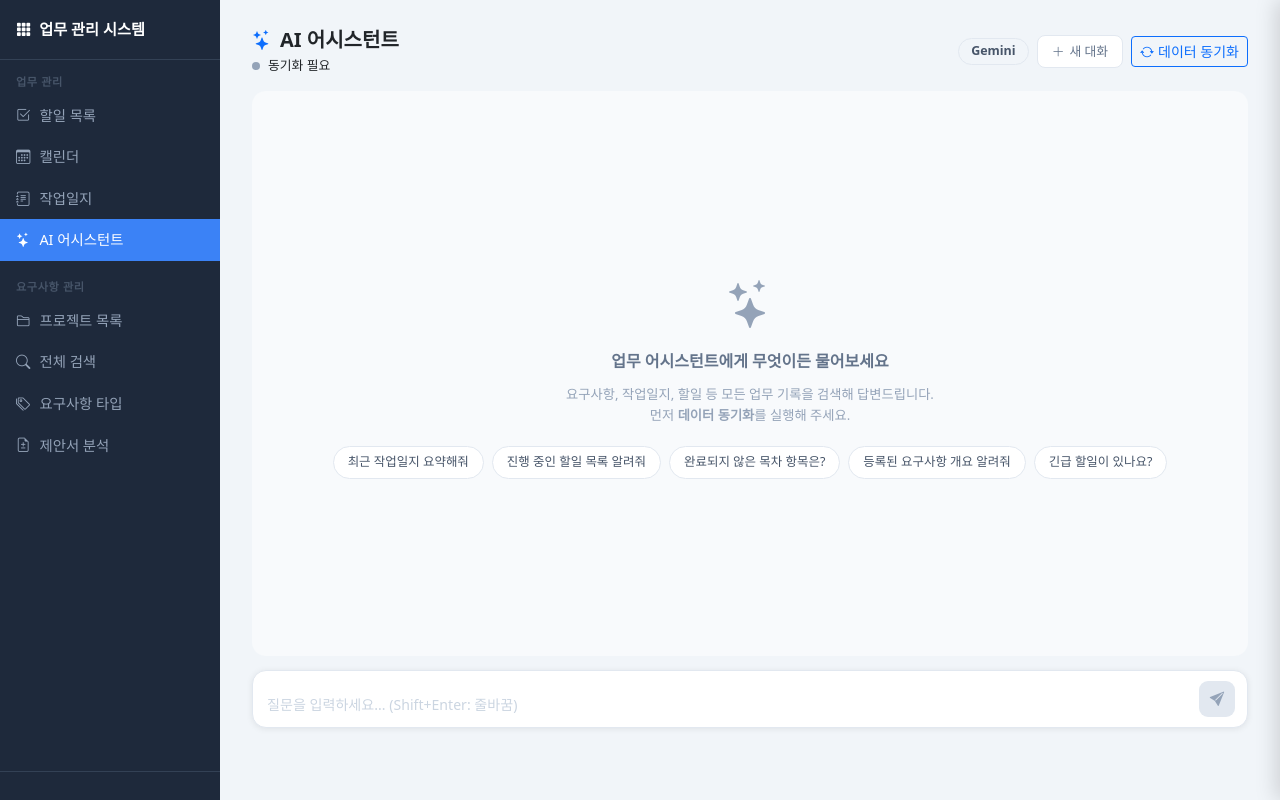
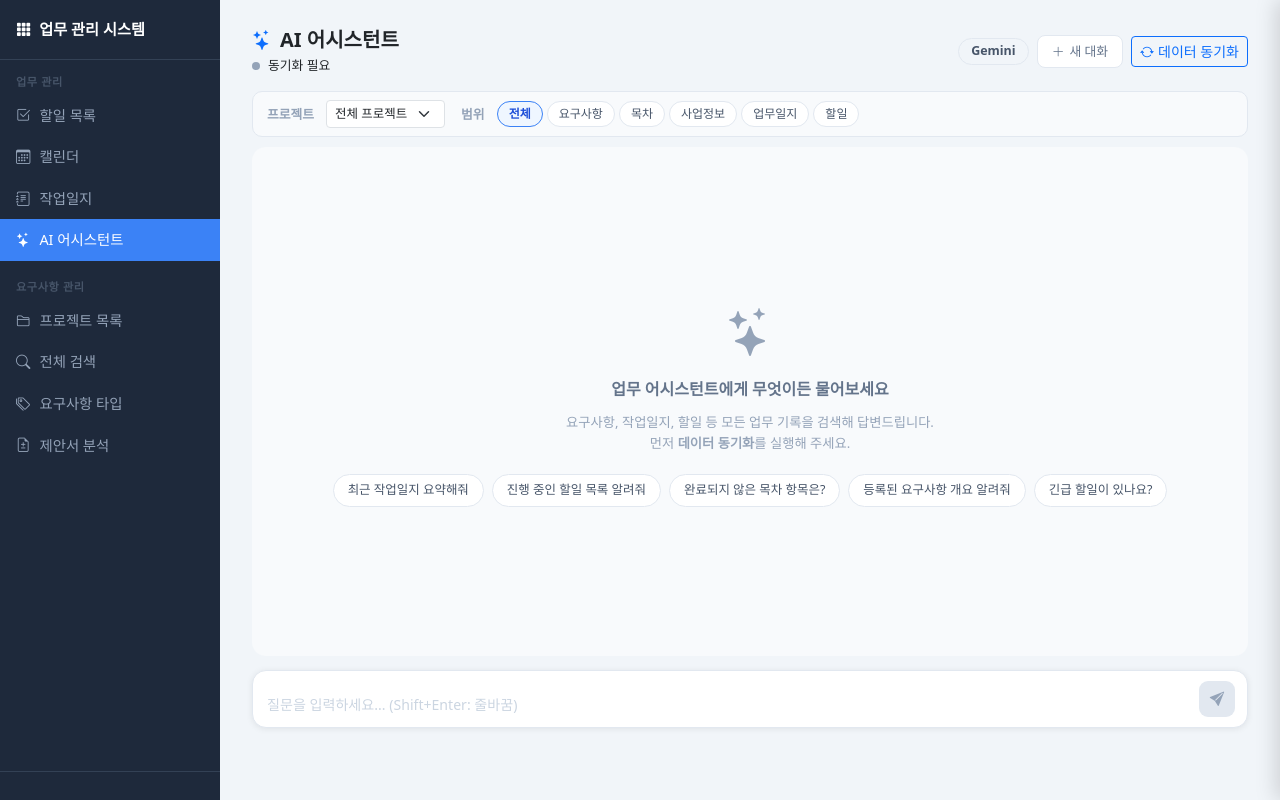
Before and after one commit to jongchan1514/ReqPilot, a Flask app: page /chat in a window 1280 px wide. Run offline with Flask 3, Linux system fonts and the light colour scheme; data that the repository does not hold is empty; some libraries are stand-ins or nearby versions.

Commit message:
Enhance AI assistant: project filter + context type selector
- VectorChunk.project_id: store project association per chunk
- build_chunks(): requirement/toc/business_info tagged with project_id
- sync_vectors(): saves project_id to VectorChunk rows
- search()/answer(): project_id + source_types filter params
- /api/chat/projects: list projects for chat dropdown
- /api/chat/ask: accept project_id and source_types from client
- chat.html: context bar with project select + type pills (전체/요구사항/목차/사업정보/업무일지/할일)
- Suggestion chips update per selected project context

Co-Authored-By: Claude Sonnet 4.6 <noreply@anthropic.com>

```diff
--- a/app.py
+++ b/app.py
@@ -283,6 +283,7 @@ def _migrate(conn):
         "ALTER TABLE requirement ADD COLUMN status VARCHAR(20) DEFAULT '신규'",
         "ALTER TABLE requirement ADD COLUMN priority VARCHAR(20) DEFAULT '보통'",
         "ALTER TABLE requirement ADD COLUMN note TEXT",
+        "ALTER TABLE vector_chunk ADD COLUMN project_id INTEGER REFERENCES project(id) ON DELETE SET NULL",
         """CREATE TABLE IF NOT EXISTS toc_ppt_attachment (
             id INTEGER PRIMARY KEY,
             toc_item_id INTEGER NOT NULL REFERENCES toc_item(id) ON DELETE CASCADE,
@@ -2499,23 +2500,35 @@ def api_chat_ask():
     if synced == 0:
         return jsonify({'error': '데이터 동기화가 필요합니다. 먼저 동기화를 실행하세요.'}), 400
 
+    project_id   = data.get('project_id') or None        # int or None
+    source_types = data.get('source_types') or None      # list[str] or None
+    if source_types is not None:
+        source_types = set(source_types)
+
     from rag_service import answer
     try:
         _local_llm_url = None
         if getattr(sys, 'frozen', False):
-            # PyInstaller 바이너리: Ollama 없으므로 항상 Gemini
             _use_local = False
         elif data.get('use_local') and _is_admin():
-            # 사용자가 로컬 LLM 요청 + 관리자 권한 → 클라이언트 PC의 Ollama 사용
             _use_local = True
             _local_llm_url = f"http://{request.remote_addr}:11434"
         else:
             _use_local = _is_local_request()
-        result = answer(query, history, GEMINI_API_KEY, use_local=_use_local, local_llm_url=_local_llm_url)
+        result = answer(query, history, GEMINI_API_KEY,
+                        use_local=_use_local, local_llm_url=_local_llm_url,
+                        project_id=project_id, source_types=source_types)
         return jsonify(result)
     except Exception as e:
         logger.error("RAG 답변 오류: %s", e)
         return jsonify({'error': str(e)}), 500
+
+
+@app.route('/api/chat/projects')
+def api_chat_projects():
+    """채팅 프로젝트 필터용 목록"""
+    projects = Project.query.order_by(Project.created_at.desc()).all()
+    return jsonify([{'id': p.id, 'name': p.name} for p in projects])
 
 
 @app.route('/api/chat/status')
--- a/models.py
+++ b/models.py
@@ -316,6 +316,7 @@ class VectorChunk(db.Model):
     id          = db.Column(db.Integer, primary_key=True)
     source_type = db.Column(db.String(50), nullable=False)   # requirement/toc/worklog/todo/business_info
     source_id   = db.Column(db.Integer, nullable=False)
+    project_id  = db.Column(db.Integer, db.ForeignKey('project.id', ondelete='SET NULL'), nullable=True)
     chunk_text  = db.Column(db.Text, nullable=False)
     source_url  = db.Column(db.String(500))                  # 바로가기 URL
     source_label= db.Column(db.String(500))                  # 표시 제목
--- a/templates/chat.html
+++ b/templates/chat.html
@@ -217,6 +217,28 @@
   transition: background .12s, border-color .12s;
 }
 .btn-new-chat:hover { background: #f8fafc; border-color: #cbd5e1; }
+
+/* ── 컨텍스트 바 ── */
+.chat-context-bar {
+  display: flex; align-items: center; flex-wrap: wrap; gap: 12px;
+  background: #f8fafc; border: 1px solid #e2e8f0; border-radius: 10px;
+  padding: 8px 14px; margin-bottom: 10px; flex-shrink: 0; font-size: .8rem;
+}
+.ctx-label { color: #94a3b8; font-weight: 600; white-space: nowrap; }
+.ctx-type-btn {
+  border: 1.5px solid #e2e8f0; background: #fff; color: #475569;
+  border-radius: 16px; padding: 3px 11px; font-size: .75rem; cursor: pointer;
+  transition: all .15s; white-space: nowrap;
+}
+.ctx-type-btn.active {
+  border-color: #3b82f6; background: #eff6ff; color: #1d4ed8; font-weight: 600;
+}
+.ctx-type-btn:hover:not(.active) { border-color: #93c5fd; color: #3b82f6; }
+.ctx-scope-badge {
+  display: inline-flex; align-items: center; gap: 4px;
+  background: #dbeafe; color: #1d4ed8; border-radius: 6px;
+  padding: 1px 7px; font-size: .72rem; font-weight: 600;
+}
 </style>
 {% endblock %}
 
@@ -251,6 +273,26 @@
     </div>
   </div>
 
+  <!-- 컨텍스트 바 -->
+  <div class="chat-context-bar">
+    <span class="ctx-label">프로젝트</span>
+    <select id="ctx-project" class="form-select form-select-sm py-0"
+            style="width:auto;max-width:220px;font-size:.78rem;height:28px"
+            onchange="onContextChange()">
+      <option value="">전체 프로젝트</option>
+    </select>
+    <span class="ctx-label ms-1">범위</span>
+    <div id="ctx-types" class="d-flex flex-wrap gap-1">
+      <button class="ctx-type-btn active" data-type="" onclick="selectCtxType(this)">전체</button>
+      <button class="ctx-type-btn" data-type="requirement" onclick="selectCtxType(this)">요구사항</button>
+      <button class="ctx-type-btn" data-type="toc" onclick="selectCtxType(this)">목차</button>
+      <button class="ctx-type-btn" data-type="business_info" onclick="selectCtxType(this)">사업정보</button>
+      <button class="ctx-type-btn" data-type="worklog" onclick="selectCtxType(this)">업무일지</button>
+      <button class="ctx-type-btn" data-type="todo" onclick="selectCtxType(this)">할일</button>
+    </div>
+    <span id="ctx-scope-indicator" class="ctx-scope-badge d-none"></span>
+  </div>
+
   <!-- 동기화 진행 바 -->
   <div class="sync-progress-bar" id="sync-bar">
     <div class="sync-progress-fill" id="sync-fill" style="width:0%"></div>
@@ -261,9 +303,9 @@
   <div class="chat-messages" id="chat-messages">
     <div class="chat-empty" id="chat-empty">
       <i class="bi bi-stars"></i>
-      <h6>업무 어시스턴트에게 무엇이든 물어보세요</h6>
-      <p>요구사항, 작업일지, 할일 등 모든 업무 기록을 검색해 답변드립니다.<br>먼저 <strong>데이터 동기화</strong>를 실행해 주세요.</p>
-      <div class="suggestion-chips">
+      <h6 id="empty-title">업무 어시스턴트에게 무엇이든 물어보세요</h6>
+      <p id="empty-desc">요구사항, 작업일지, 할일 등 모든 업무 기록을 검색해 답변드립니다.<br>먼저 <strong>데이터 동기화</strong>를 실행해 주세요.</p>
+      <div class="suggestion-chips" id="suggestion-chips">
         <div class="suggestion-chip" onclick="askSuggestion(this)">최근 작업일지 요약해줘</div>
         <div class="suggestion-chip" onclick="askSuggestion(this)">진행 중인 할일 목록 알려줘</div>
         <div class="suggestion-chip" onclick="askSuggestion(this)">완료되지 않은 목차 항목은?</div>
@@ -291,6 +333,56 @@
 <script>
 let history = [];    // [{role, content}, ...]
 let isLoading = false;
+let ctxProjectId   = null;   // null = 전체
+let ctxProjectName = '';
+let ctxSourceType  = '';     // '' = 전체
+
+// ── 컨텍스트 (프로젝트/범위) ─────────────────────────────────────────────────
+
+async function loadProjects() {
+  const res  = await fetch('/api/chat/projects');
+  const list = await res.json();
+  const sel  = document.getElementById('ctx-project');
+  list.forEach(p => {
+    const opt = document.createElement('option');
+    opt.value = p.id;
+    opt.textContent = p.name;
+    sel.appendChild(opt);
+  });
+}
+
+function selectCtxType(btn) {
+  document.querySelectorAll('.ctx-type-btn').forEach(b => b.classList.remove('active'));
+  btn.classList.add('active');
+  ctxSourceType = btn.dataset.type;
+  updateCtxIndicator();
+}
+
+function onContextChange() {
+  const sel = document.getElementById('ctx-project');
+  ctxProjectId   = sel.value ? parseInt(sel.value) : null;
+  ctxProjectName = sel.options[sel.selectedIndex].textContent;
+  updateCtxIndicator();
+  newChat();
+}
+
+function updateCtxIndicator() {
+  const badge = document.getElementById('ctx-scope-indicator');
+  const parts = [];
+  if (ctxProjectId) parts.push(ctxProjectName);
+  if (ctxSourceType) {
+    const labels = { requirement:'요구사항', toc:'목차', business_info:'사업정보', worklog:'업무일지', todo:'할일' };
+    parts.push(labels[ctxSourceType] || ctxSourceType);
+  }
+  if (parts.length) {
+    badge.textContent = parts.join(' · ');
+    badge.classList.remove('d-none');
+  } else {
+    badge.classList.add('d-none');
+  }
+}
+
+loadProjects();
 
 // ── 입력창 ──────────────────────────────────────────────────────────────────
 
@@ -355,10 +447,17 @@ async function doSend(query) {
   const loadId = appendLoading();
 
   try {
+    const payload = {
+      query,
+      history,
+      use_local: useLocalLLM,
+      project_id:   ctxProjectId,
+      source_types: ctxSourceType ? [ctxSourceType] : null,
+    };
     const res  = await fetch('/api/chat/ask', {
       method: 'POST',
       headers: { 'Content-Type': 'application/json' },
-      body: JSON.stringify({ query, history, use_local: useLocalLLM }),
+      body: JSON.stringify(payload),
     });
     const data = await res.json();
     removeLoading(loadId);
@@ -444,6 +543,31 @@ function newChat() {
   const wrap = document.getElementById('chat-messages');
   wrap.querySelectorAll('.msg').forEach(m => m.remove());
   document.getElementById('chat-empty').style.display = '';
+
+  // 빈 상태 메시지 / 제안 칩 업데이트
+  const titleEl = document.getElementById('empty-title');
+  const descEl  = document.getElementById('empty-desc');
+  const chipsEl = document.getElementById('suggestion-chips');
+  const typeLabels = { requirement:'요구사항', toc:'목차', business_info:'사업정보', worklog:'업무일지', todo:'할일' };
+
+  if (ctxProjectId) {
+    titleEl.textContent = `${ctxProjectName} 프로젝트 기반으로 질문하세요`;
+    const scope = ctxSourceType ? typeLabels[ctxSourceType] : '전체 데이터';
+    descEl.innerHTML = `<strong>${ctxProjectName}</strong>의 ${scope}를 검색해 답변드립니다.`;
+    chipsEl.innerHTML = [
+      `${ctxProjectName}의 요구사항 목록 알려줘`,
+      `${ctxProjectName}의 목차 구조는?`,
+      `${ctxProjectName}의 사업 개요는?`,
+      `${ctxProjectName}에서 미완료 항목은?`,
+    ].map(t => `<div class="suggestion-chip" onclick="askSuggestion(this)">${t}</div>`).join('');
+  } else {
+    titleEl.textContent = '업무 어시스턴트에게 무엇이든 물어보세요';
+    descEl.innerHTML = '요구사항, 작업일지, 할일 등 모든 업무 기록을 검색해 답변드립니다.<br>먼저 <strong>데이터 동기화</strong>를 실행해 주세요.';
+    chipsEl.innerHTML = [
+      '최근 작업일지 요약해줘', '진행 중인 할일 목록 알려줘',
+      '완료되지 않은 목차 항목은?', '등록된 요구사항 개요 알려줘', '긴급 할일이 있나요?',
+    ].map(t => `<div class="suggestion-chip" onclick="askSuggestion(this)">${t}</div>`).join('');
+  }
 }
 
 // ── 동기화 ───────────────────────────────────────────────────────────────────
```
Also changed, not shown: rag_service.py (+21 -7 lines).
